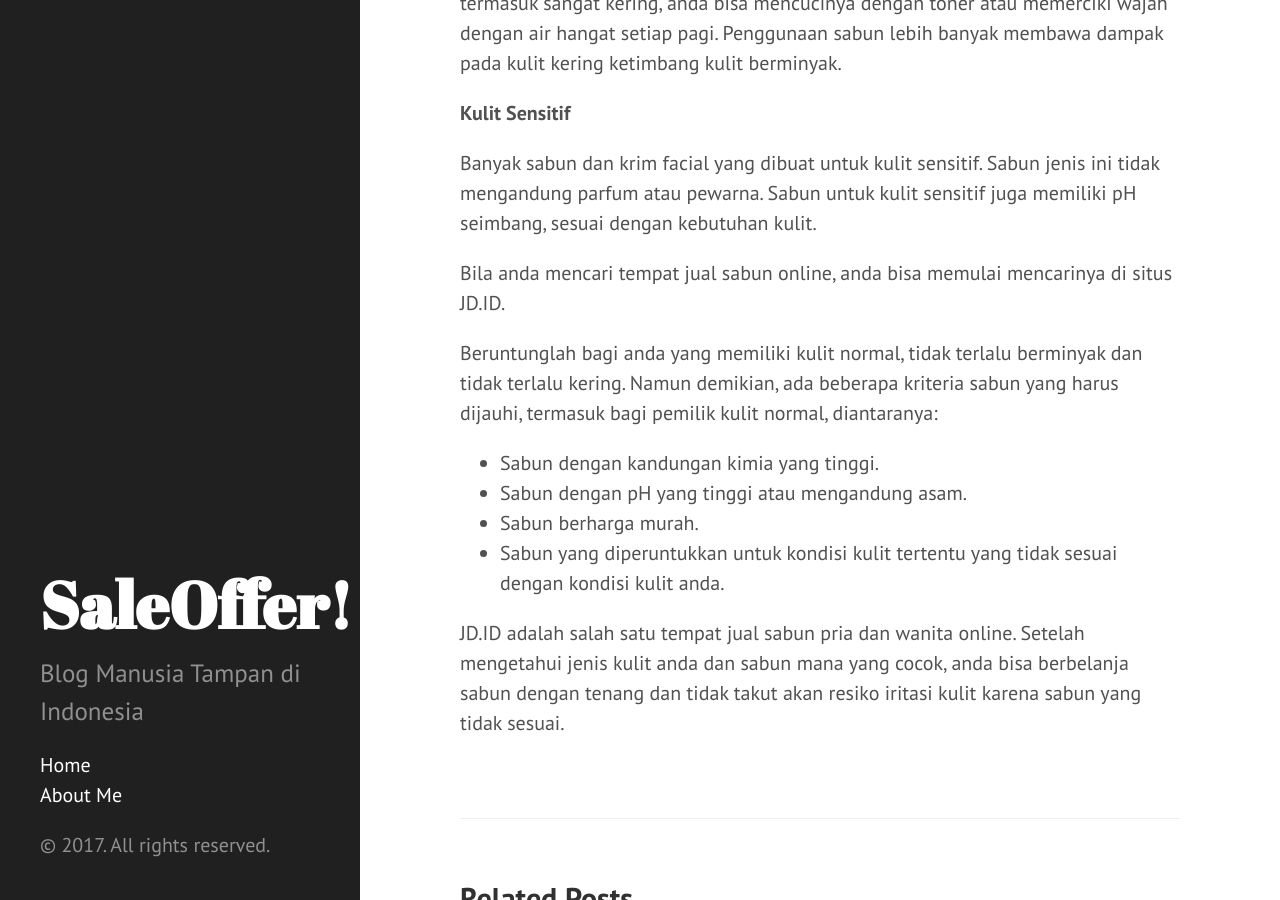
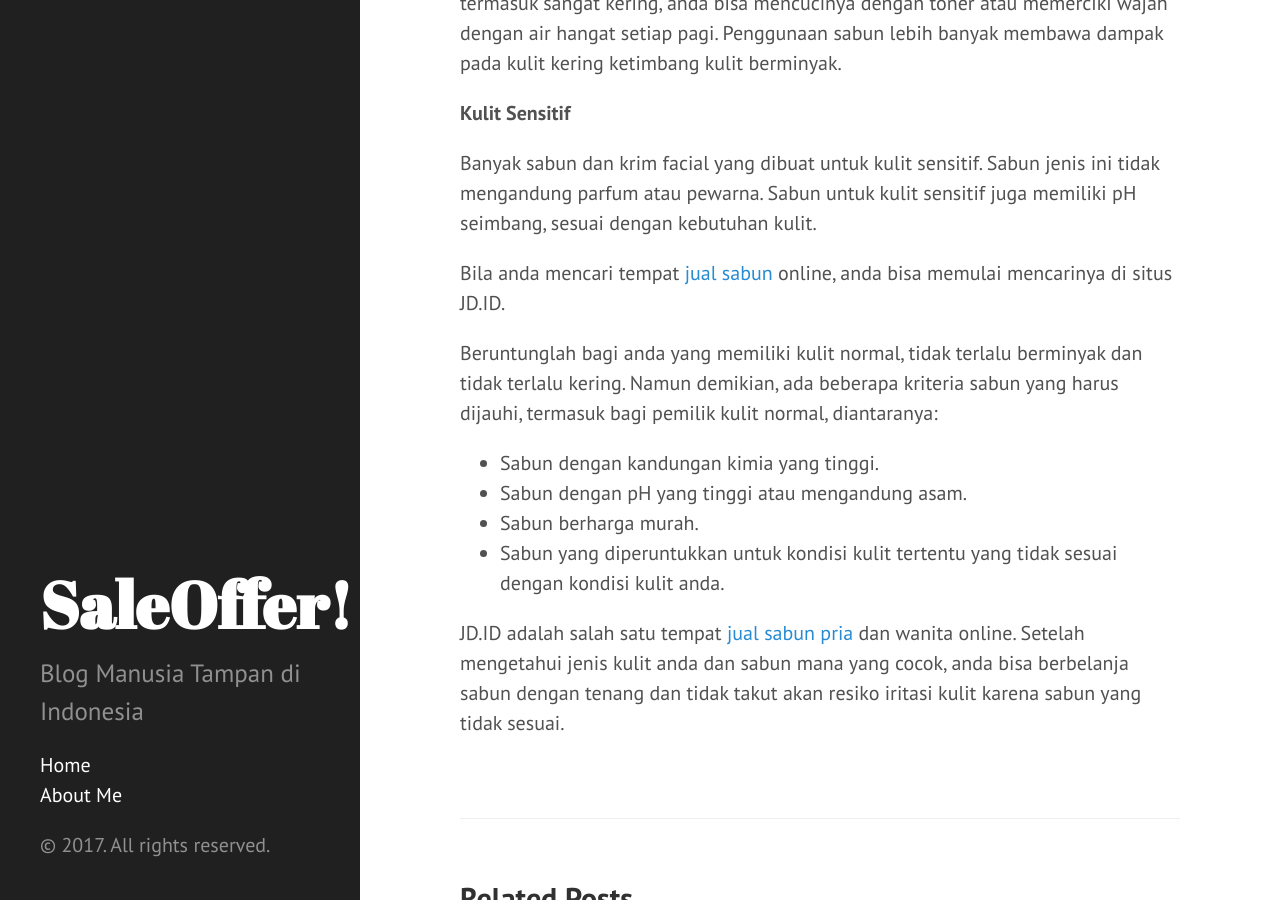
Before and after one commit to technoskald/technoskald.github.io, a Jekyll site: the page built from _posts/2017-03-18-hindari-iritasi-pilihlah-sabun-yang-sesuai-untuk-kulit.markdown, in a window 1280 px wide and 900 px high, scrolled down 1202 px. Built offline with Jekyll 4.4.1, drawn with Linux system fonts in a browser that asks for light colours; part of the change alters nothing that is shown.

```diff
--- a/_posts/2017-03-18-hindari-iritasi-pilihlah-sabun-yang-sesuai-untuk-kulit.markdown
+++ b/_posts/2017-03-18-hindari-iritasi-pilihlah-sabun-yang-sesuai-untuk-kulit.markdown
@@ -22,7 +22,7 @@ Anda juga bisa mencoba menggunakan krim pembersih wajah. Bila kulit wajah anda t
 
 Banyak sabun dan krim facial yang dibuat untuk kulit sensitif. Sabun jenis ini tidak mengandung parfum atau pewarna. Sabun untuk kulit sensitif juga memiliki pH seimbang, sesuai dengan kebutuhan kulit.
 
-Bila anda mencari tempat jual sabun online, anda bisa memulai mencarinya di situs JD.ID.
+Bila anda mencari tempat <a href="https://www.jd.id/category/jual-sabun-mandi-875061741.html" target="_blank">jual sabun</a> online, anda bisa memulai mencarinya di situs JD.ID.
 
 Beruntunglah bagi anda yang memiliki kulit normal, tidak terlalu berminyak dan tidak terlalu kering. Namun demikian, ada beberapa kriteria sabun yang harus dijauhi, termasuk bagi pemilik kulit normal, diantaranya:
 <ul>
@@ -31,4 +31,5 @@ Beruntunglah bagi anda yang memiliki kulit normal, tidak terlalu berminyak dan t
 <li>Sabun berharga murah.</li>
 <li>Sabun yang diperuntukkan untuk kondisi kulit tertentu yang tidak sesuai dengan kondisi kulit anda.</li>
 </ul>
-JD.ID adalah salah satu tempat jual sabun pria dan wanita online. Setelah mengetahui jenis kulit anda dan sabun mana yang cocok, anda bisa berbelanja sabun dengan tenang dan tidak takut akan resiko iritasi kulit karena sabun yang tidak sesuai.
+
+JD.ID adalah salah satu tempat <a href="https://www.jd.id/category/jual-sabun-mandi-875061741.html" target="_blank">jual sabun pria</a> dan wanita online. Setelah mengetahui jenis kulit anda dan sabun mana yang cocok, anda bisa berbelanja sabun dengan tenang dan tidak takut akan resiko iritasi kulit karena sabun yang tidak sesuai.
```
